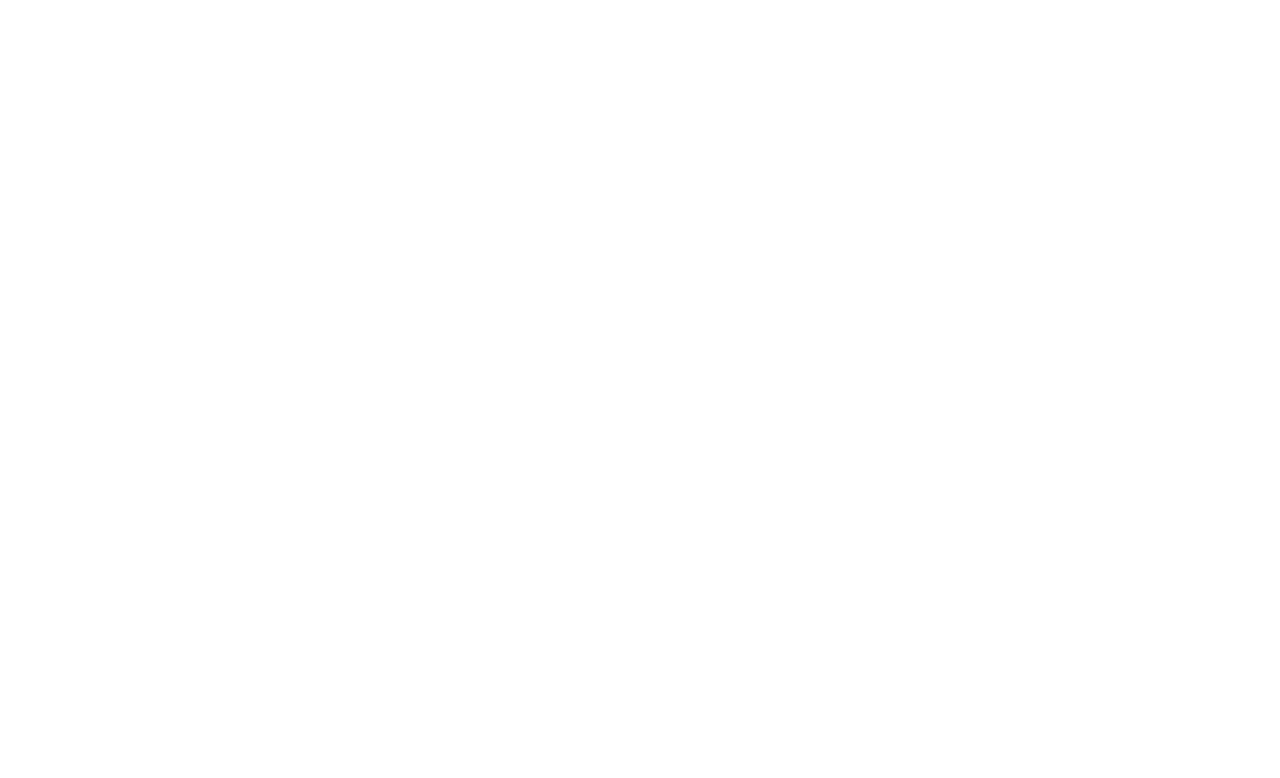
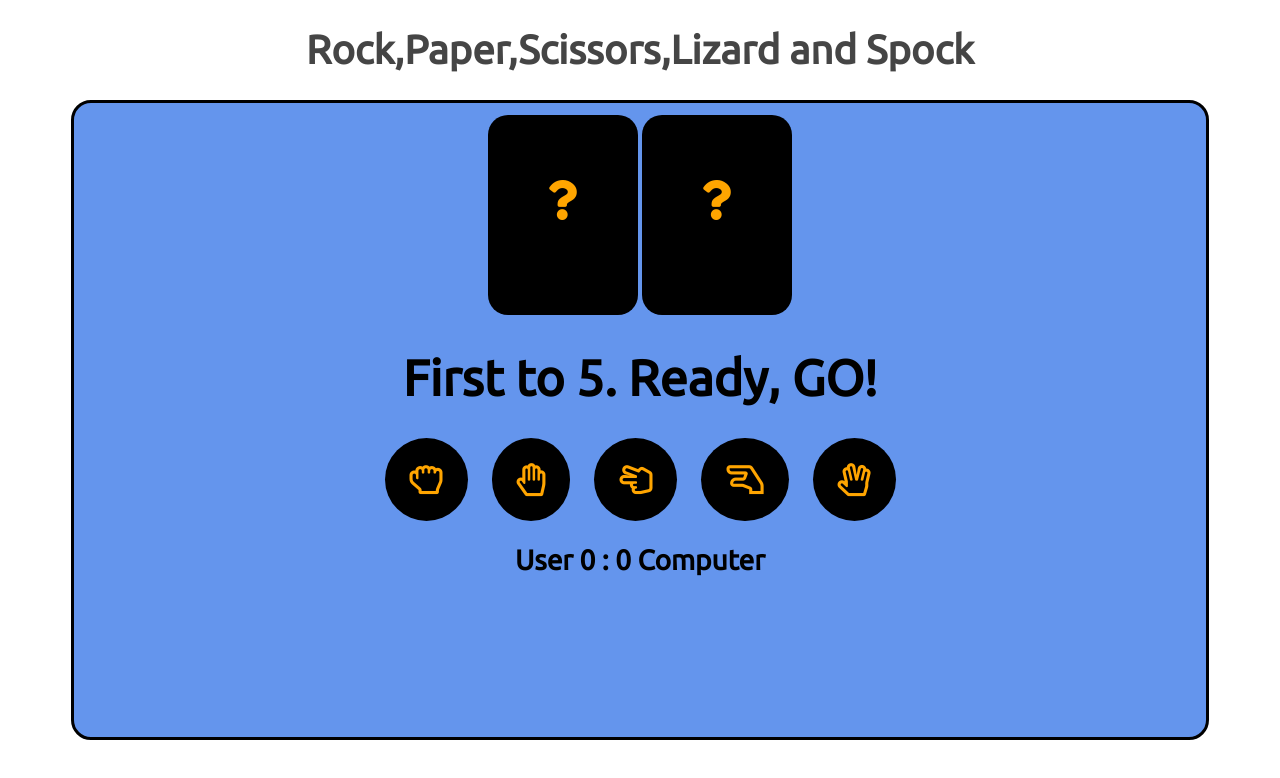
Before and after one commit to Code-Institute-Submissions/deanwraith-rock_paper_scissors_game_MArResub, a plain HTML site: page index.html in a window 1280 px wide. Drawn offline with Linux system fonts and the light colour scheme; files that its build step writes are made by us from their sources; files whose address does not match are found by name.

Commit message:
Added content and styling

```diff
--- /dev/null
+++ b/assets/css/style.css
@@ -0,0 +1,73 @@
+body {
+    text-align: center;
+}
+
+h1 {
+    font-family: "Ubuntu", sans-serif;
+    font-size: 250%;
+    color: #454545;
+}
+
+.game {
+    box-sizing: border-box;
+    border: 3px solid black;
+    border-radius: 20px;
+    height: 80vh;
+    width: 90%;
+    max-height: 750px;
+    max-width: 1250px;
+    margin-left: auto;
+    margin-right: auto;
+    padding: 1%;
+    background: cornflowerblue;
+}
+
+.user, .comp {
+    box-sizing: border-box;
+    display: inline-block;
+    height: 200px;
+    width: 150px;
+    border: none;
+    border-radius: 20px;
+    padding: 65px 0;
+    background: black;
+}
+
+.user i {
+    font-size: 250%;
+    color: orange;
+}
+
+.comp i {
+    font-size: 250%;
+    color: orange;
+}
+
+#message {
+    font-family: "Ubuntu", sans-serif;
+    font-size: 50px;
+    line-height: 0.8;
+}
+
+.selection button {
+    margin: 0 10px;
+    padding: 25px;
+    border-radius: 50%;
+    border: none;
+    outline: none;
+    cursor: pointer;
+    background : black;
+    font-size: 33px;
+    color: orange;
+}
+
+.selection button:hover {
+    transform: scale(1.3);
+    transition-duration: 1s;
+}
+
+h3 {
+    font-family: "Ubuntu", sans-serif;
+    font-size: 175%;
+    line-height: 0.8;
+}
--- a/index.html
+++ b/index.html
@@ -6,13 +6,44 @@
     <meta name="viewport" content="width=device-width, initial-scale=1.0">
     <meta name="description" content="Game of chance between two players">
 
-    <link rel="stylesheet" href="style.css">
+    <link rel="stylesheet" href="assets/css/style.css">
     <link href="https://fonts.googleapis.com/css2?family=Open+Sans&family=Ubuntu&display=swap" rel="stylesheet">
     <link rel="stylesheet" href="https://use.fontawesome.com/releases/v5.7.2/css/all.css" integrity="sha384-fnmOCqbTlWIlj8LyTjo7mOUStjsKC4pOpQbqyi7RrhN7udi9RwhKkMHpvLbHG9Sr" crossorigin="anonymous">
     <title>Rock, Paper, Scissors, Lizard and Spock game</title>
 </head>
 <body>
 
+    <h1>Rock,Paper,Scissors,Lizard and Spock</h1>
+
+    <div class="game">
+        <div class="moves">
+            <div class="user">
+                <i class="fas fa-question"></i>
+            </div>
+            <div class="comp">
+                <i class="fas fa-question"></i>
+            </div>
+        </div>
+
+    <h2 id="message"> First to 5. Ready, GO!</h2>
+
+    <div class="selection">
+        <button class="far fa-hand-rock" id="rock"></button>
+        <button class="far fa-hand-paper" id="paper"></button>
+        <button class="far fa-hand-scissors" id="scissors"></button>
+        <button class="far fa-hand-lizard" id="lizard"></button>
+        <button class="far fa-hand-spock" id="spock"></button>
+    </div>
+
+    <div>
+        <h3>User
+            <span id="user-score">0</span>
+            :
+            <span id="comp-score">0</span>
+            Computer
+        </h3>
+    </div>
+</div>
 
     <script src="assets/js/script.js"></script>
 </body>
```
Also changed, not shown: assests/js/script.js (deleted), assets/js/script.js (added), 1 other file.
